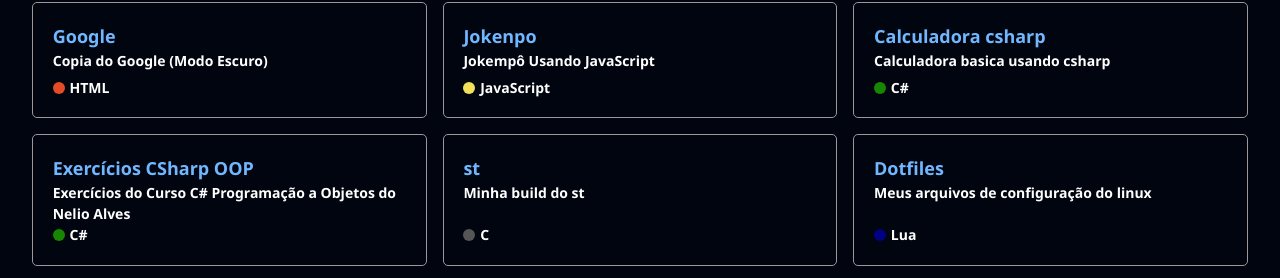
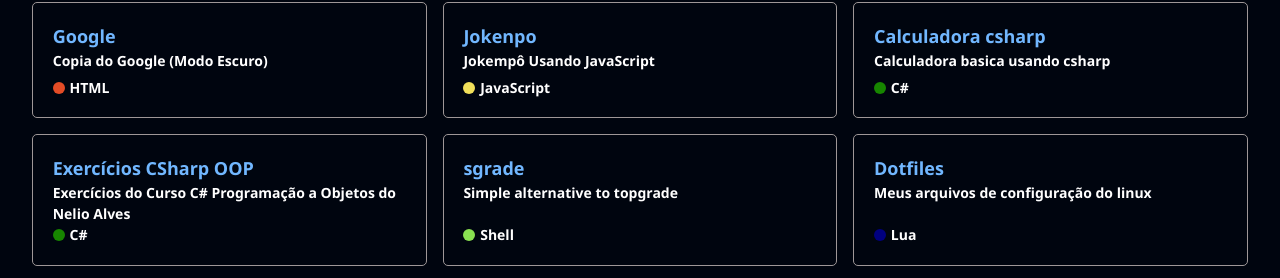
Before and after one commit to LucasTavaresA/lucastavaresa.github.io, a plain HTML site: page index.html in a window 1280 px wide. Shown: the part 58-336 px from the top of the page. Drawn offline with Linux system fonts and the light colour scheme.

Commit message:
Atualizados repositórios

```diff
--- a/index.html
+++ b/index.html
@@ -49,11 +49,11 @@
                 </div>
             </li>
             <li>
-                <a href="https://github.com/LucasTavaresA/st">st</a>
-                <p>Minha build do st</p>
+                <a href="https://github.com/LucasTavaresA/sgrade">sgrade</a>
+                <p>Simple alternative to topgrade</p>
                 <div class="language">
-                  <div class="c"></div>
-                  <p>C</p>
+                  <div class="shell"></div>
+                  <p>Shell</p>
                 </div>
             </li>
             <li>
```
